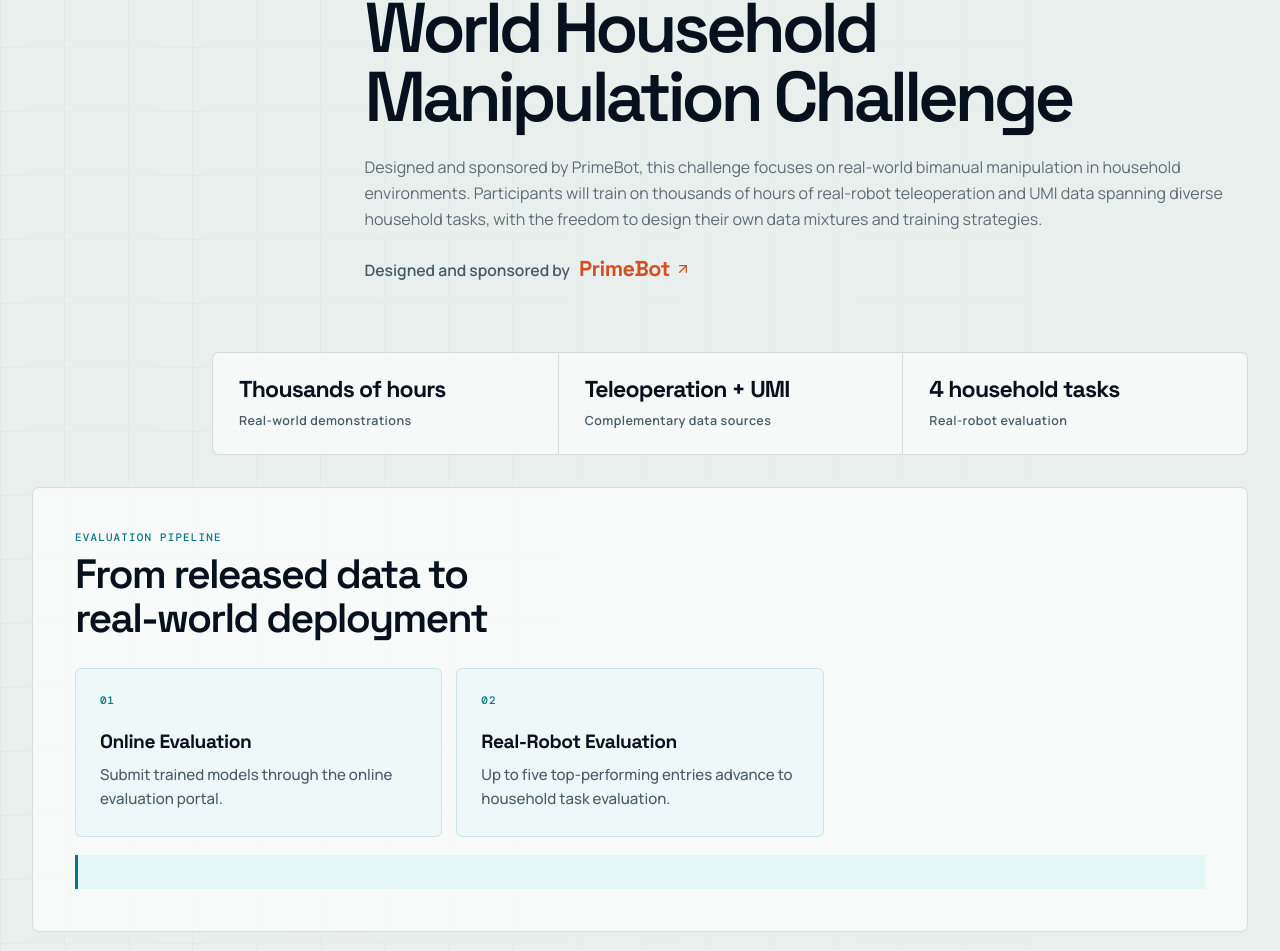
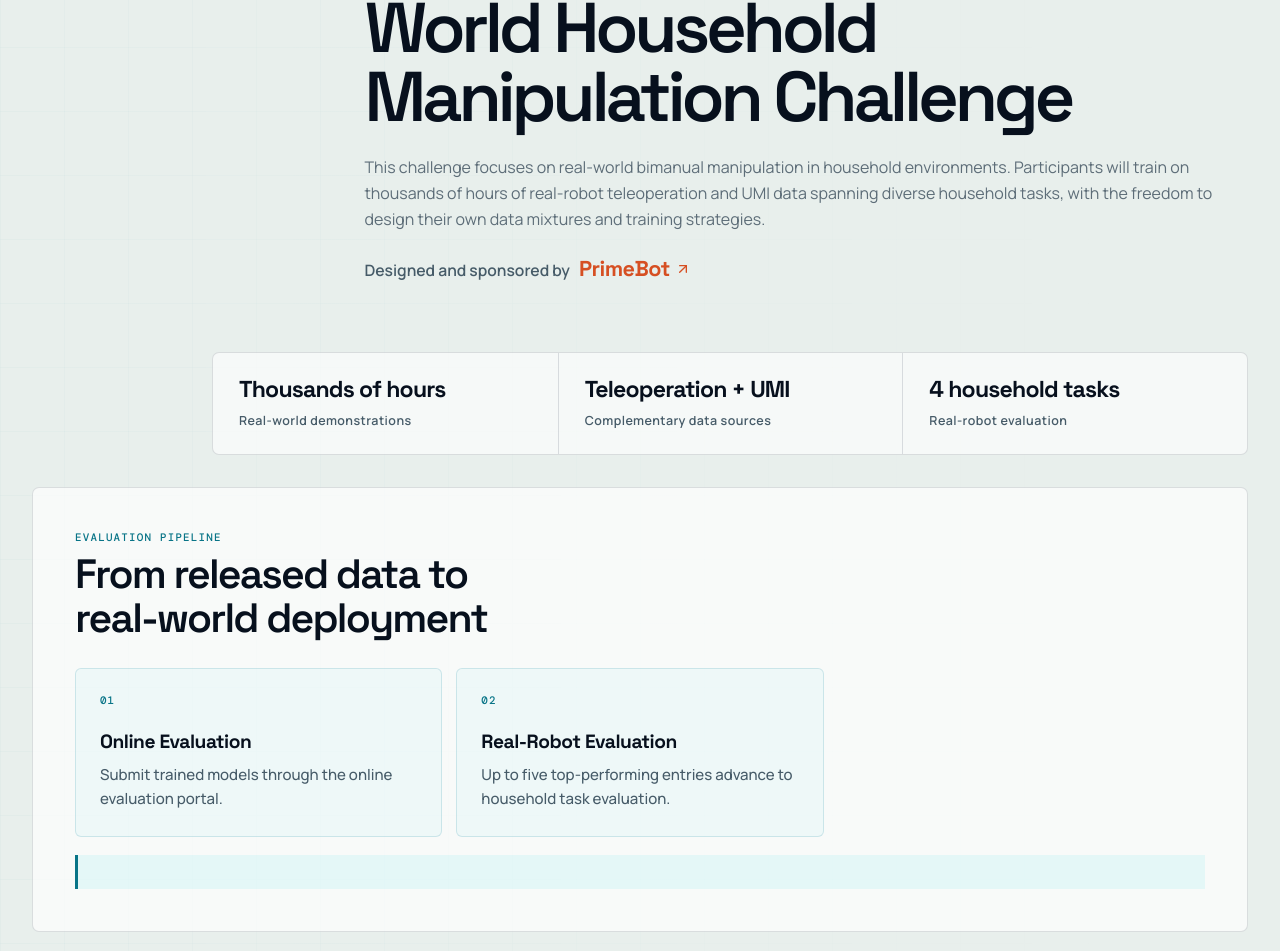
Before and after one commit to bimanual-robot-learning/bimanual-robot-learning.github.io, a React (Vite) app: page / in a window 1280 px wide. Shown: the part 6759-7710 px from the top of the page. Built offline with nearby package versions, Linux system fonts and the light colour scheme.

Commit message:
test: lock redesigned challenge copy

```diff
--- a/src/data/workshop.ts
+++ b/src/data/workshop.ts
@@ -150,7 +150,7 @@ export const challenge: ChallengeInfo = {
     'Towards Bimanual Intelligence: A Real-World Household Manipulation Challenge',
   sponsorLine: 'Designed and sponsored by',
   introduction:
-    'Designed and sponsored by PrimeBot, this challenge focuses on real-world bimanual manipulation in household environments. Participants will train on thousands of hours of real-robot teleoperation and UMI data spanning diverse household tasks, with the freedom to design their own data mixtures and training strategies.',
+    'This challenge focuses on real-world bimanual manipulation in household environments. Participants will train on thousands of hours of real-robot teleoperation and UMI data spanning diverse household tasks, with the freedom to design their own data mixtures and training strategies.',
   finalRanking: {
     label: 'Final Ranking',
     formula: 'Online evaluation score + final real-robot evaluation score',
```
Also changed, not shown: 1 other file (tests, documents, lock files or other folders).
